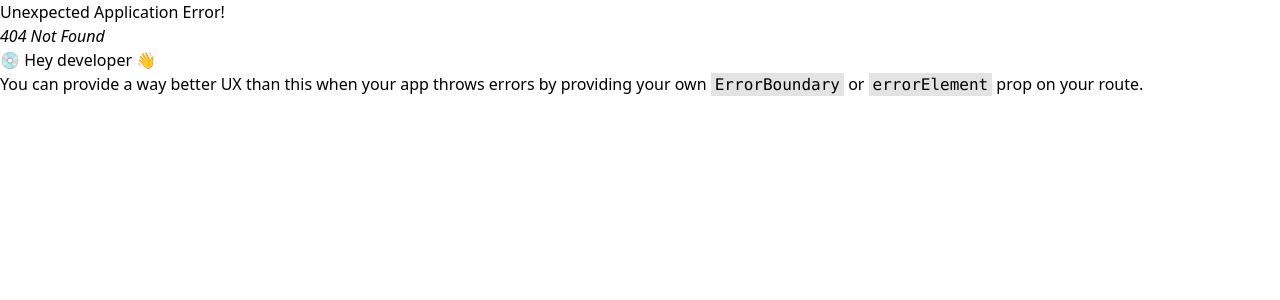
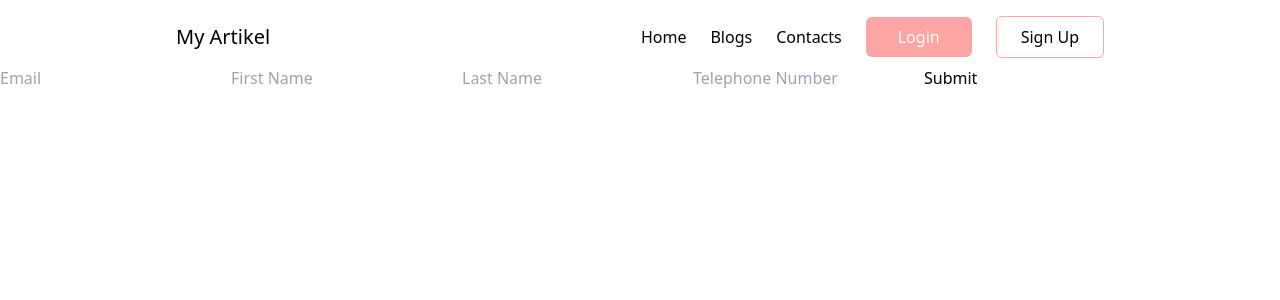
Before and after one commit to Lustiyana/Latihan-ReactJS, a React (Vite) app: page /register in a window 1280 px wide. Before the commit this address had no page. Shown: the top 300 px of the page. Built offline with nearby package versions, Linux system fonts and the light colour scheme.

Commit message:
Try formik for register

```diff
--- a/src/App.jsx
+++ b/src/App.jsx
@@ -13,6 +13,7 @@ import Contact from "./pages/Contact";
 import Home from "./pages/Home";
 import Login from "./pages/login";
 import CheckIfLogin from "./helper/CheckIfLogin";
+import Register from "./pages/register";
 
 const router = createBrowserRouter([
   {
@@ -43,6 +44,11 @@ const router = createBrowserRouter([
         path: "login",
         element: <Login />,
       },
+
+      {
+        path: "register",
+        element: <Register />,
+      },
     ],
   },
 ]);
--- a/src/layout/root.jsx
+++ b/src/layout/root.jsx
@@ -18,6 +18,9 @@ export default function Root() {
               <button className="bg-red-300 px-8 py-2 rounded-md hover:bg-red-400 text-white">
                 <Link to={`Login`}>Login</Link>
               </button>
+              <button className="px-6 py-2 rounded-md hover:bg-red-400 hover:text-white border border-red-300">
+                <Link to={`Register`}>Sign Up</Link>
+              </button>
             </div>
           </div>
         </div>
--- /dev/null
+++ b/src/pages/register.jsx
@@ -0,0 +1,106 @@
+import React, { useEffect } from "react";
+import { useFormik } from "formik";
+
+const validate = (values) => {
+  const errors = {};
+  if (!values.email) {
+    errors.email = "Required";
+  } else if (!/^[A-Z0-9._%+-]+@[A-Z0-9.-]+\.[A-Z]{2,4}$/i.test(values.email)) {
+    errors.email = "Invalid email address";
+  }
+
+  if (!values.firstName) {
+    errors.firstName = "Required";
+  } else if (values.firstName.length > 15) {
+    errors.firstName = "Must be 15 characters or less";
+  }
+
+  if (!values.lastName) {
+    errors.lastName = "Required";
+  } else if (values.lastName.length > 15) {
+    errors.lastName = "Must be 15 characters or less";
+  }
+
+  if (!values.lastName) {
+    errors.noTelp = "Required";
+  } else if (values.noTelp.length > 13) {
+    errors.lastName = "Must be 13 characters or less";
+  }
+
+  return errors;
+};
+
+const Register = () => {
+  const formik = useFormik({
+    initialValues: {
+      firstName: "",
+      lastName: "",
+      email: "",
+      noTelp: "",
+      password: "",
+      validationPassword: "",
+    },
+    validate,
+    onSubmit: (values) => {
+      alert(JSON.stringify(values, null, 2));
+    },
+  });
+
+  return (
+    <>
+      <form onSubmit={formik.handleSubmit}>
+        <input
+          type="email"
+          id="email"
+          name="email"
+          placeholder="Email"
+          onChange={formik.handleChange}
+          onBlur={formik.handleBlur}
+          value={formik.values.email}
+        />
+        {formik.touched.email && formik.errors.email ? (
+          <div>{formik.errors.email}</div>
+        ) : null}
+        <input
+          type="text"
+          id="firstName"
+          name="firstName"
+          placeholder="First Name"
+          onChange={formik.handleChange}
+          onBlur={formik.handleBlur}
+          value={formik.values.firstName}
+        />
+        {formik.touched.firstName && formik.errors.firstName ? (
+          <div>{formik.errors.firstName}</div>
+        ) : null}
+        <input
+          type="text"
+          id="lastName"
+          name="lastName"
+          placeholder="Last Name"
+          onChange={formik.handleChange}
+          onBlur={formik.handleBlur}
+          value={formik.values.lastName}
+        />
+        {formik.touched.lastName && formik.errors.lastName ? (
+          <div>{formik.errors.lastName}</div>
+        ) : null}
+        <input
+          type="number"
+          id="noTelp"
+          name="noTelp"
+          placeholder="Telephone Number"
+          onChange={formik.handleChange}
+          onBlur={formik.handleBlur}
+          value={formik.values.noTelp}
+        />
+        {formik.touched.noTelp && formik.errors.noTelp ? (
+          <div>{formik.errors.noTelp}</div>
+        ) : null}
+        <button type="submit">Submit</button>
+      </form>
+    </>
+  );
+};
+
+export default Register;
```
